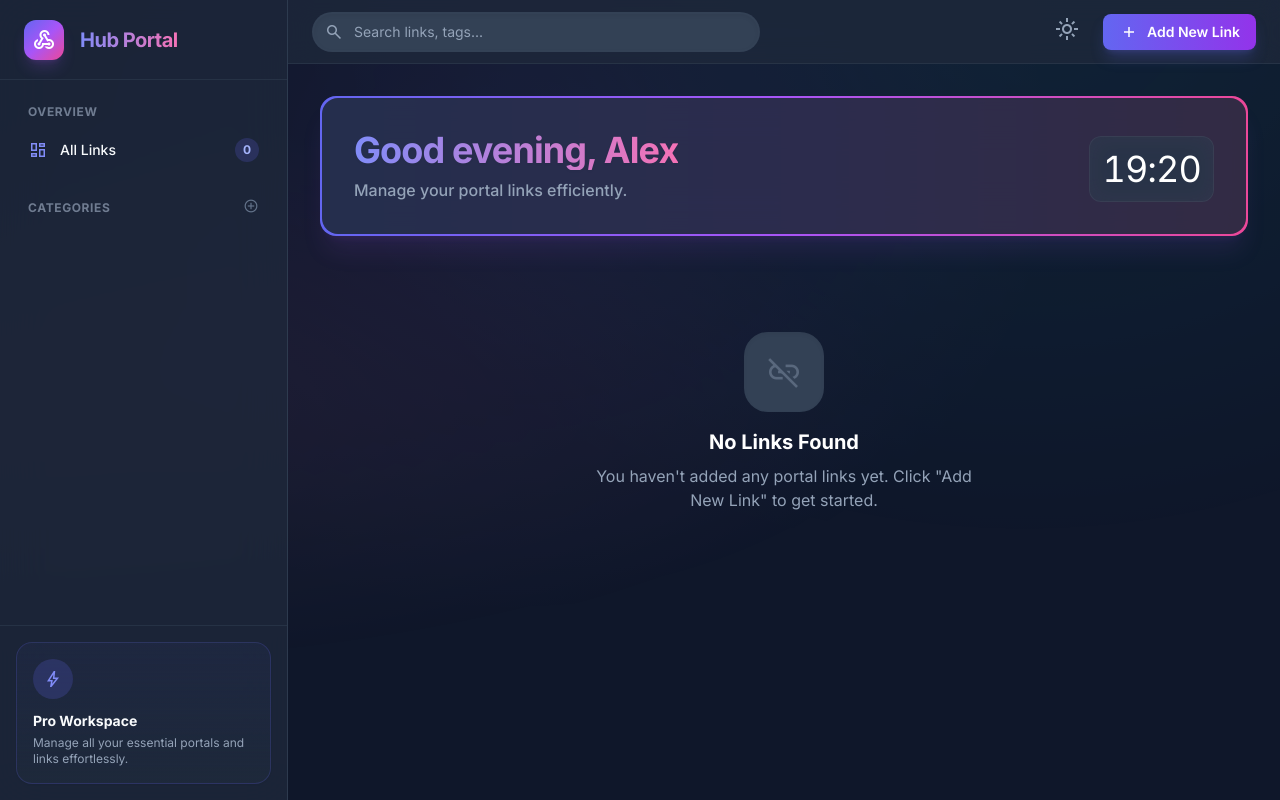
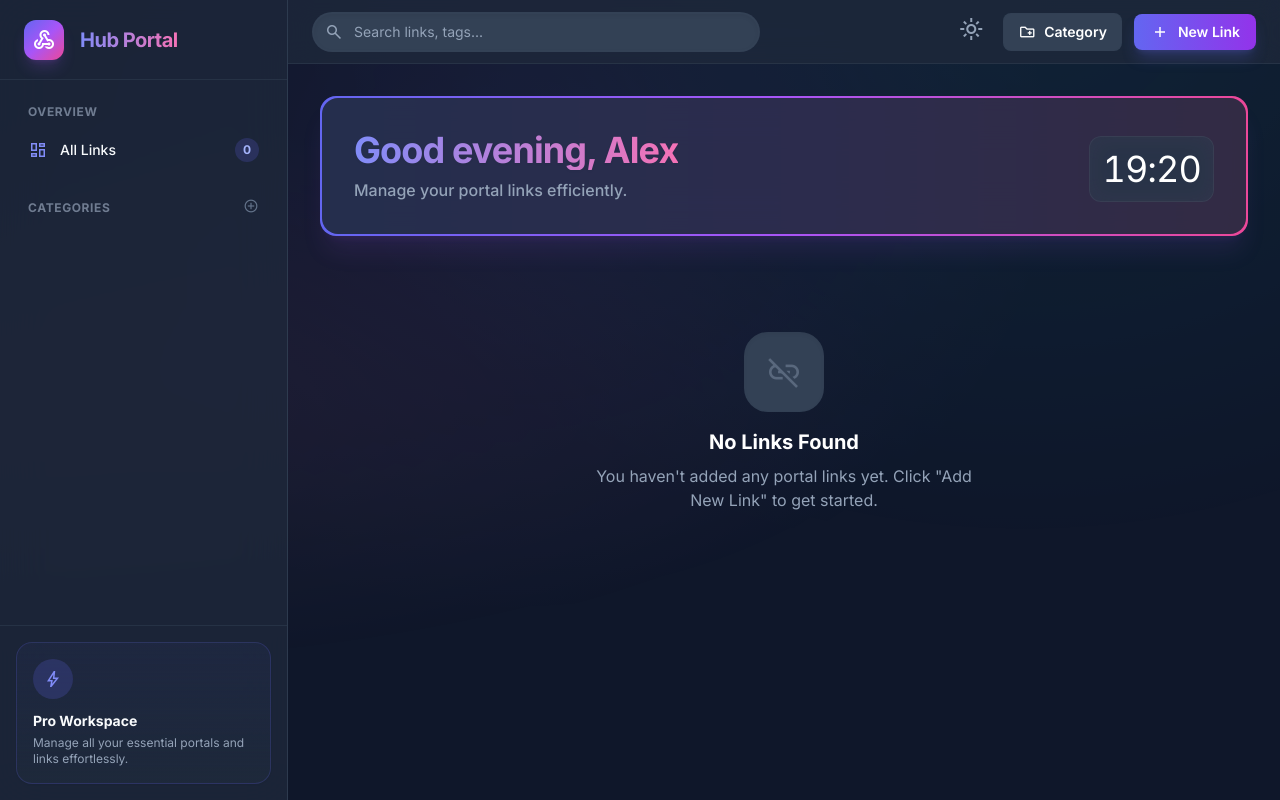
Before and after one commit to 1pixeljob-hue/hub-portal, a PHP site: page / in a window 1280 px wide. Run offline with PHP 8.4, Linux system fonts and the light colour scheme; data that the repository does not hold is empty; some libraries are stand-ins or nearby versions.

Commit message:
style: move add category button to main header

```diff
--- a/index.php
+++ b/index.php
@@ -186,13 +186,17 @@
                         <input id="link-search" class="block w-full rounded-full border-2 border-transparent bg-surface-light-highlight dark:bg-surface-dark-highlight py-2 pl-10 pr-3 text-sm text-text-primary-light dark:text-white placeholder-text-secondary-light dark:placeholder-text-secondary-dark focus:border-indigo-500 focus:bg-white dark:focus:bg-surface-dark focus:outline-none focus:ring-0 transition-all shadow-inner" placeholder="Search links, tags..." type="text"/>
                     </div>
                 </div>
-                <div class="flex items-center gap-4">
+                <div class="flex items-center gap-3">
                     <button class="relative rounded-lg p-2 text-text-secondary-light dark:text-text-secondary-dark hover:bg-surface-light-highlight dark:hover:bg-surface-dark-highlight hover:text-indigo-600 dark:hover:text-indigo-400 transition-colors" id="theme-toggle" title="Toggle Theme">
                         <span class="material-symbols-outlined text-[24px]">light_mode</span>
                     </button>
+                    <button class="flex items-center gap-2 rounded-lg bg-surface-light-highlight dark:bg-surface-dark-highlight border border-border-light/50 dark:border-border-dark/50 px-3.5 py-2 text-sm font-semibold text-text-primary-light dark:text-white hover:border-indigo-500/50 dark:hover:border-indigo-500/50 hover:text-indigo-600 dark:hover:text-indigo-400 hover:shadow-sm transition-all" onclick="document.getElementById('add-category-modal').classList.add('active')">
+                        <span class="material-symbols-outlined text-[18px]">create_new_folder</span>
+                        Category
+                    </button>
                     <button class="flex items-center gap-2 rounded-lg bg-gradient-to-r from-indigo-500 to-purple-600 px-4 py-2 text-sm font-semibold text-white shadow-lg shadow-indigo-500/25 hover:shadow-indigo-500/40 hover:scale-[1.02] transition-all" onclick="document.getElementById('add-modal').classList.add('active')">
                         <span class="material-symbols-outlined text-[20px]">add</span>
-                        Add New Link
+                        New Link
                     </button>
                 </div>
             </header>
@@ -367,12 +371,7 @@
 
                         <div class="grid grid-cols-1 sm:grid-cols-2 gap-6">
                             <div class="group">
-                                <div class="flex justify-between items-center mb-2">
-                                    <label class="block text-sm font-bold text-text-primary-light dark:text-text-primary-dark group-focus-within:text-indigo-500 transition-colors">Category Theme</label>
-                                    <button type="button" onclick="document.getElementById('add-category-modal').classList.add('active')" class="text-[11px] uppercase tracking-wider font-bold text-indigo-500 hover:text-indigo-600 dark:text-indigo-400 dark:hover:text-indigo-300 transition-colors flex items-center gap-1">
-                                        <span class="material-symbols-outlined text-[14px]">add_circle</span> New
-                                    </button>
-                                </div>
+                                <label class="block text-sm font-bold text-text-primary-light dark:text-text-primary-dark mb-2 group-focus-within:text-indigo-500 transition-colors">Category Theme</label>
                                 <div class="relative custom-select-container">
                                     <button type="button" id="category-select-btn" class="w-full flex items-center justify-between text-left appearance-none bg-surface-light-highlight dark:bg-surface-dark-highlight border-2 border-transparent focus:border-indigo-500 focus:ring-[3px] focus:ring-indigo-500/20 rounded-xl pl-4 pr-3 py-3 text-sm outline-none transition-all shadow-inner text-text-primary-light dark:text-white font-medium cursor-pointer relative z-10">
                                         <span id="category-select-text">Select Category...</span>
```
